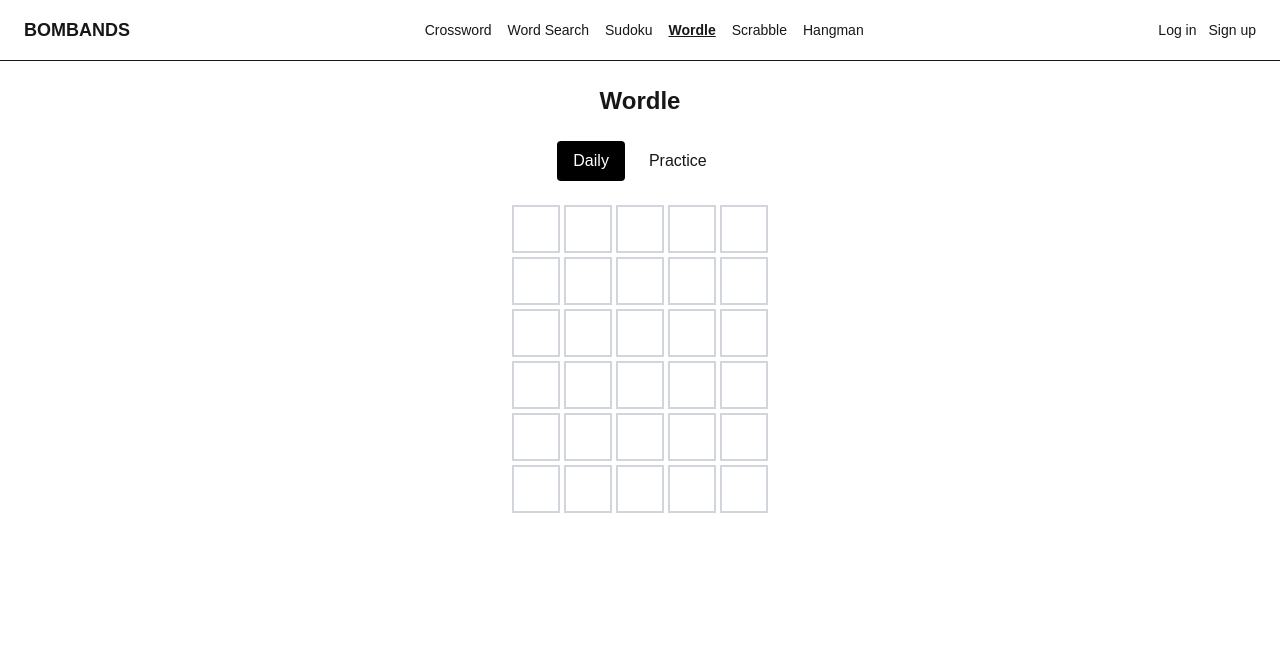
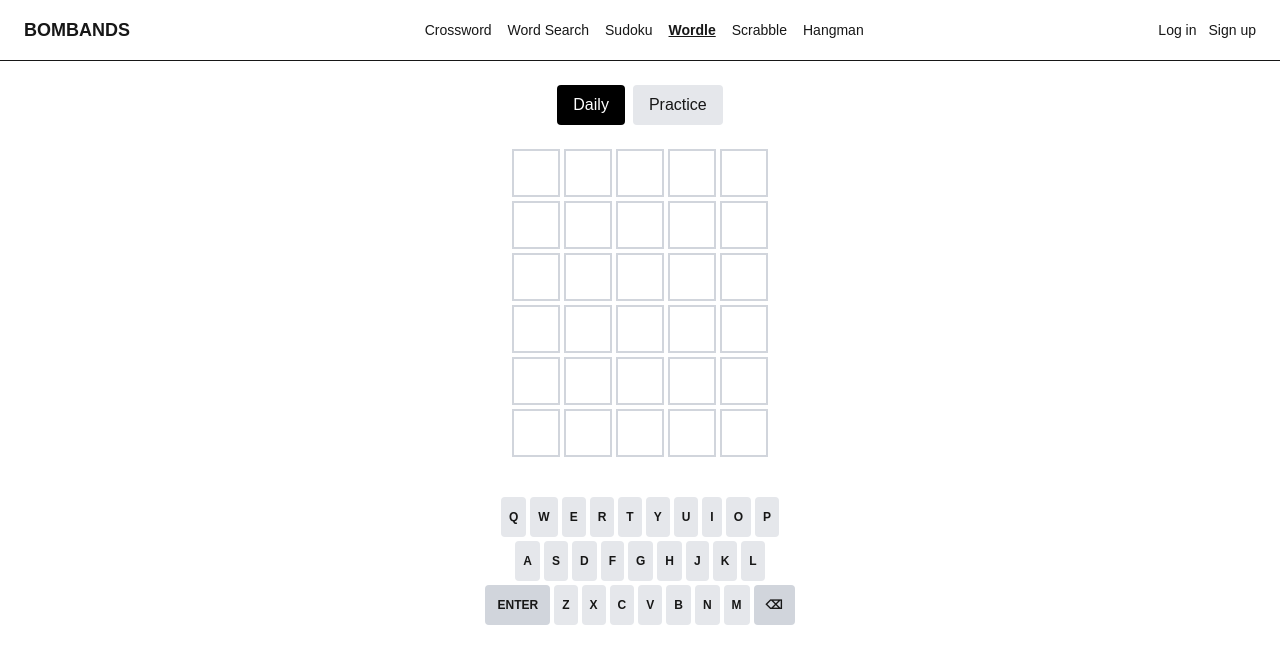
Before and after one commit to IS-PROJECT-2026/bombands-166488, a Next.js app: page /games/wordle in a window 1280 px wide. Shown: the top 664 px of the page. Built offline with nearby package versions, Linux system fonts and the light colour scheme.

Commit message:
feat(wordle): add win/loss messaging and practice reroll

```diff
--- a/app/games/wordle/page.tsx
+++ b/app/games/wordle/page.tsx
@@ -1,16 +1,49 @@
 'use client'
 
-import { useState, useCallback, useEffect } from 'react'
+import { useState, useEffect, useCallback } from 'react'
 
 const WORD_LENGTH = 5
 const MAX_GUESSES = 6
 
+// Small starter list — expand this as you like, keep every word 5 letters
 const WORDS = [
   'apple', 'brave', 'crane', 'delta', 'eagle', 'flame', 'grape', 'house',
   'input', 'joker', 'knock', 'lemon', 'mango', 'noise', 'ocean', 'piano',
   'query', 'river', 'stone', 'table', 'unite', 'vivid', 'water', 'xenon',
   'youth', 'zebra', 'chair', 'dance', 'earth', 'fruit',
 ]
+
+type LetterStatus = 'correct' | 'present' | 'absent' | 'empty'
+
+function evaluateGuess(guess: string, target: string): LetterStatus[] {
+  const result: LetterStatus[] = Array(WORD_LENGTH).fill('absent')
+  const targetLetters = target.split('')
+  const guessLetters = guess.split('')
+  const letterCounts: Record<string, number> = {}
+
+  targetLetters.forEach((l) => {
+    letterCounts[l] = (letterCounts[l] || 0) + 1
+  })
+
+  // first pass: correct positions
+  guessLetters.forEach((letter, i) => {
+    if (letter === targetLetters[i]) {
+      result[i] = 'correct'
+      letterCounts[letter]--
+    }
+  })
+
+  // second pass: present but wrong position
+  guessLetters.forEach((letter, i) => {
+    if (result[i] === 'correct') return
+    if (letterCounts[letter] > 0) {
+      result[i] = 'present'
+      letterCounts[letter]--
+    }
+  })
+
+  return result
+}
 
 function getDailyWord(): string {
   const daysSinceEpoch = Math.floor(Date.now() / 86400000)
@@ -25,43 +58,27 @@ function getRandomWord(exclude?: string): string {
   return word
 }
 
-type LetterStatus = 'correct' | 'present' | 'absent' | 'empty'
-
-function evaluateGuess(guess: string, target: string): LetterStatus[] {
-  const result: LetterStatus[] = Array(WORD_LENGTH).fill('absent')
-  const targetLetters = target.split('')
-  const guessLetters = guess.split('')
-  const letterCounts: Record<string, number> = {}
-
-  targetLetters.forEach((l) => {
-    letterCounts[l] = (letterCounts[l] || 0) + 1
-  })
-
-  guessLetters.forEach((letter, i) => {
-    if (letter === targetLetters[i]) {
-      result[i] = 'correct'
-      letterCounts[letter]--
-    }
-  })
-
-  guessLetters.forEach((letter, i) => {
-    if (result[i] === 'correct') return
-    if (letterCounts[letter] > 0) {
-      result[i] = 'present'
-      letterCounts[letter]--
-    }
-  })
-
-  return result
-}
+const KEYBOARD_ROWS = [
+  ['q', 'w', 'e', 'r', 't', 'y', 'u', 'i', 'o', 'p'],
+  ['a', 's', 'd', 'f', 'g', 'h', 'j', 'k', 'l'],
+  ['enter', 'z', 'x', 'c', 'v', 'b', 'n', 'm', 'backspace'],
+]
 
 export default function WordlePage() {
   const [mode, setMode] = useState<'daily' | 'practice'>('daily')
-  const [target, setTarget] = useState(getDailyWord())
+  const [target, setTarget] = useState('')
   const [guesses, setGuesses] = useState<string[]>([])
   const [currentGuess, setCurrentGuess] = useState('')
   const [status, setStatus] = useState<'playing' | 'won' | 'lost'>('playing')
   const [message, setMessage] = useState('')
+
+  useEffect(() => {
+    setTarget(mode === 'daily' ? getDailyWord() : getRandomWord())
+    setGuesses([])
+    setCurrentGuess('')
+    setStatus('playing')
+    setMessage('')
+  }, [mode])
 
   const submitGuess = useCallback(() => {
     if (status !== 'playing') return
@@ -111,22 +128,53 @@ window.addEventListener('keydown', onKeyDown)
     return () => window.removeEventListener('keydown', onKeyDown)
   }, [handleKey])
 
+  // track best-known status per letter for keyboard coloring
+  const keyStatuses: Record<string, LetterStatus> = {}
+  guesses.forEach((guess) => {
+    const evalResult = evaluateGuess(guess, target)
+    guess.split('').forEach((letter, i) => {
+      const current = keyStatuses[letter]
+      const next = evalResult[i]
+      if (
+        !current ||
+        (current === 'absent' && next !== 'absent') ||
+        (current === 'present' && next === 'correct')
+      ) {
+        keyStatuses[letter] = next
+      }
+    })
+  })
+
+  const statusColor: Record<LetterStatus, string> = {
+    correct: 'bg-green-500 text-white border-green-500',
+    present: 'bg-yellow-500 text-white border-yellow-500',
+    absent: 'bg-gray-500 text-white border-gray-500',
+    empty: 'bg-transparent border-gray-300',
+  }
+
   return (
     <main className="flex flex-col items-center p-6 gap-6">
-      <h1 className="text-2xl font-bold">Wordle</h1>
       <div className="flex gap-2">
         <button
-          onClick={() => { setMode('daily'); setTarget(getDailyWord()) }}
-          className={`px-4 py-2 rounded ${mode === 'daily' ? 'bg-black text-white' : 'bg-gold-200'}`}
+          onClick={() => setMode('daily')}
+          className={`px-4 py-2 rounded ${mode === 'daily' ? 'bg-black text-white' : 'bg-gray-200'}`}
         >
           Daily
         </button>
         <button
-          onClick={() => { setMode('practice'); setTarget(getRandomWord()) }}
-          className={`px-4 py-2 rounded ${mode === 'practice' ? 'bg-black text-white' : 'bg-gold-200'}`}
+          onClick={() => setMode('practice')}
+          className={`px-4 py-2 rounded ${mode === 'practice' ? 'bg-black text-white' : 'bg-gray-200'}`}
         >
           Practice
         </button>
+        {mode === 'practice' && status !== 'playing' && (
+          <button
+            onClick={() => setTarget(getRandomWord(target))}
+            className="px-4 py-2 rounded bg-blue-500 text-white"
+          >
+            New word
+          </button>
+        )}
       </div>
 
       <div className="flex flex-col gap-1">
@@ -138,13 +186,16 @@ return () => window.removeEventListener('keydown', onKeyDown)
             : isCurrentRow
             ? currentGuess.padEnd(WORD_LENGTH).split('')
             : Array(WORD_LENGTH).fill('')
+          const evalResult = guess ? evaluateGuess(guess, target) : null
 
           return (
             <div key={row} className="flex gap-1">
               {letters.map((letter, col) => (
                 <div
                   key={col}
-                    className="w-12 h-12 flex items-center justify-center border-2 border-gray-300 text-xl font-bold uppercase"
+                  className={`w-12 h-12 flex items-center justify-center border-2 text-xl font-bold uppercase ${
+                    evalResult ? statusColor[evalResult[col]] : 'border-gray-300'
+                  }`}
                 >
                   {letter.trim()}
                 </div>
@@ -155,7 +206,32 @@ return () => window.removeEventListener('keydown', onKeyDown)
       </div>
 
       {message && <p className="text-red-500 text-sm">{message}</p>}
+      {status === 'won' && <p className="text-green-600 font-bold">You got it! 🎉</p>}
+      {status === 'lost' && (
+        <p className="text-red-600 font-bold">Out of guesses — the word was {target.toUpperCase()}</p>
+      )}
 
+      <div className="flex flex-col gap-1 mt-4">
+        {KEYBOARD_ROWS.map((row, i) => (
+          <div key={i} className="flex gap-1 justify-center">
+            {row.map((key) => (
+              <button
+                key={key}
+                onClick={() => handleKey(key)}
+                className={`px-2 py-3 rounded text-xs font-semibold uppercase ${
+                  key === 'enter' || key === 'backspace'
+                    ? 'px-3 bg-gray-300'
+                    : keyStatuses[key]
+                    ? statusColor[keyStatuses[key]]
+                    : 'bg-gray-200'
+                }`}
+              >
+                {key === 'backspace' ? '⌫' : key}
+              </button>
+            ))}
+          </div>
+        ))}
+      </div>
     </main>
   )
 }
```
Lines whose indentation alone changed are shown as unchanged.
